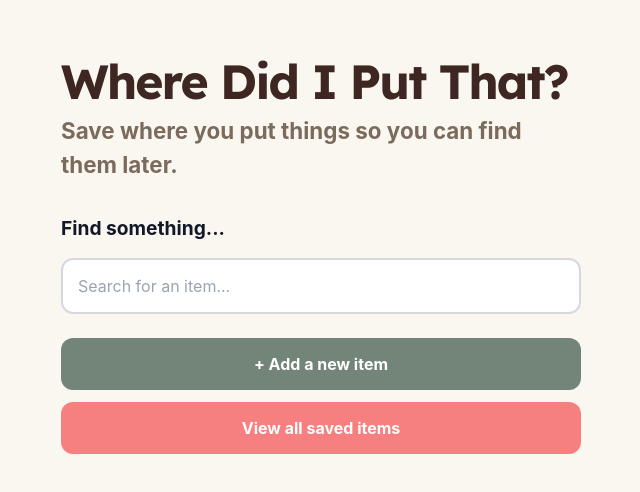
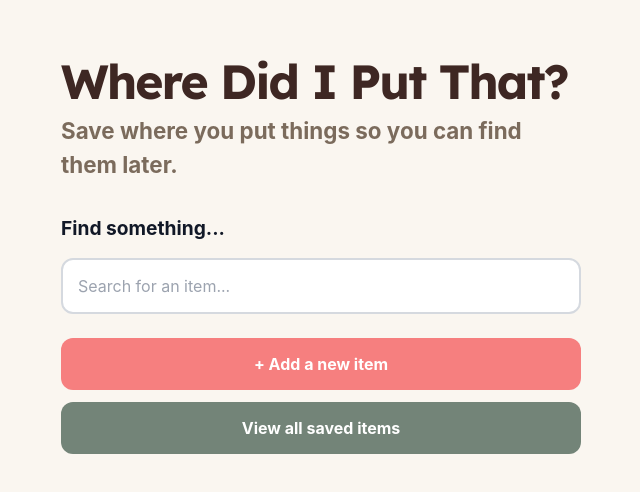
Before and after one commit to Jenni311/where-did-i-put-that, a React (Vite) app: page / in a window 1280 px wide. Shown: the top 492 px of the page, without its empty margins (319-959 px from the left). Built offline with nearby package versions, Linux system fonts and the light colour scheme.

Commit message:
Button colour hierarchy change

```diff
--- a/src/index.css
+++ b/src/index.css
@@ -168,8 +168,9 @@ button {
   padding: 14px 18px;
 
  /* background: #0e8aa0;
- background: #8D6E63;*/
- background: #738478;
+ background: #8D6E63;
+ background: #738478;*/
+ background: #f67f7f;
 
   color: white;
 
@@ -256,8 +257,9 @@ button:active {
 
 .view-all-button {
   margin-top: 12px;
-  /*background: rgb(133, 68, 133);*/
-  background: #f67f7f;
+  /*background: rgb(133, 68, 133);
+  background: #f67f7f;*/
+  background: #738478;
   color: white;
   border: 0 solid #d5d9df;
   border-color: white;
```
